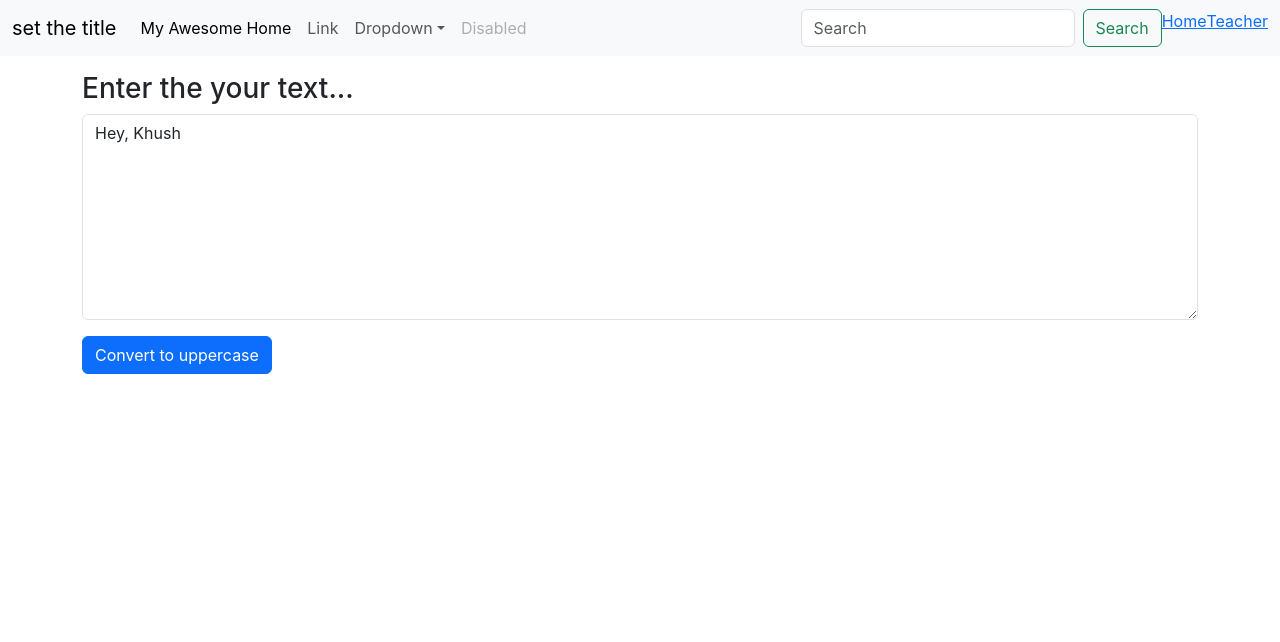
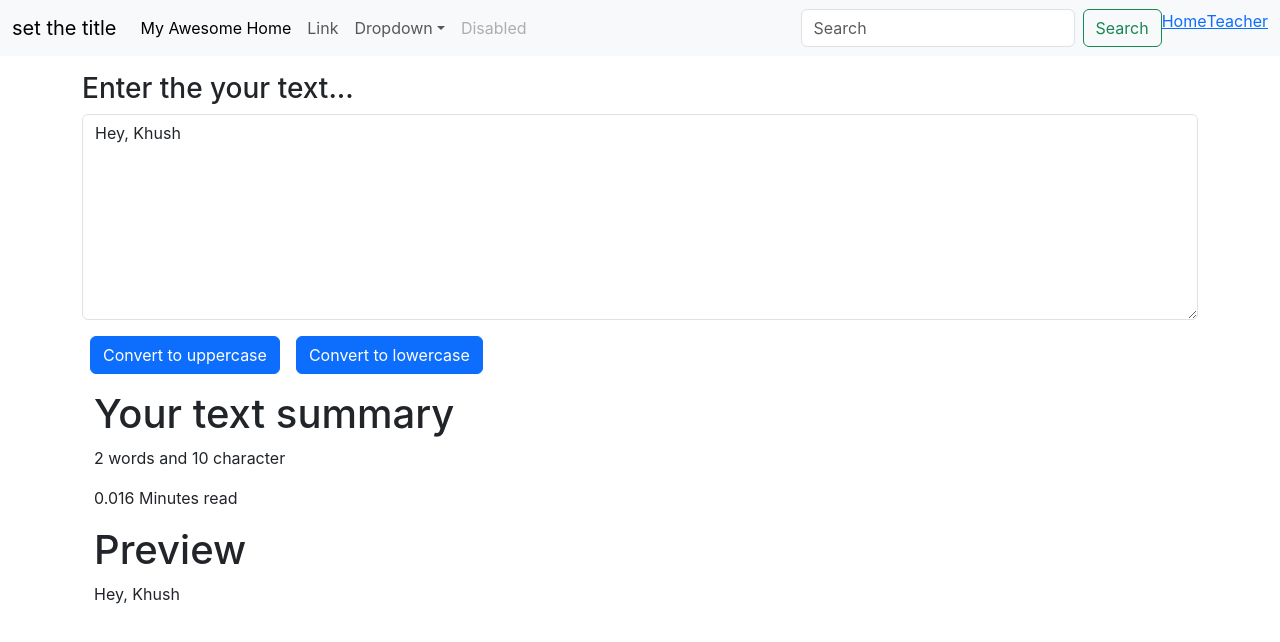
Before and after one commit to tailorkhushboo/react_practice_demo, a React (Create React App) app: page / in a window 1280 px wide. Shown: the top 642 px of the page. Built offline with nearby package versions, Linux system fonts and the light colour scheme.

Commit message:
count length,words,show previews,text to lowercase

```diff
--- a/src/components/TextForm.js
+++ b/src/components/TextForm.js
@@ -3,13 +3,19 @@
 export default function TextForm(props) {
     const [text, setText] = useState('Hey, Khush');
     const handleupClick = () => {
-        console.log('Hey Sweetu..' + text)
+        // console.log('Hey Sweetu..' + text)
         let newText = text.toUpperCase();
         setText(newText)
     }
 
+    const handlelowerClick = () => {
+        // console.log('Hey Sweetu..' + text)
+        let newText = text.toLowerCase();
+        setText(newText)
+    }
+
     const handleonchange = (event) => {
-        console.log('Hey bebs..')
+        // console.log('Hey bebs..')
         setText(event.target.value)
     }
     // setText('Hey,Chirag');
@@ -21,7 +27,16 @@
             {/* <label for="exampleFormControlTextarea1" className="form-label">Example textarea</label> */}
             <textarea className="form-control" value={text} onChange={handleonchange} id="exampleFormControlTextarea1" rows="8"></textarea>
         </div>
-        <button className="btn btn-primary" onClick={handleupClick}>Convert to uppercase</button>
+        <button className="btn btn-primary mx-2" onClick={handleupClick}>Convert to uppercase</button>
+        <button className="btn btn-primary mx-2" onClick={handlelowerClick}>Convert to lowercase</button>
+
+        <div className="container my-3">
+            <h1>Your text summary</h1>
+            <p>{text.split(" ").length} words and {text.length} character</p>
+            <p>{0.008 * text.split(" ").length} Minutes read</p>
+            <h1>Preview</h1>
+            <p>{text}</p>
+        </div>
     </div>
   )
 }
```
